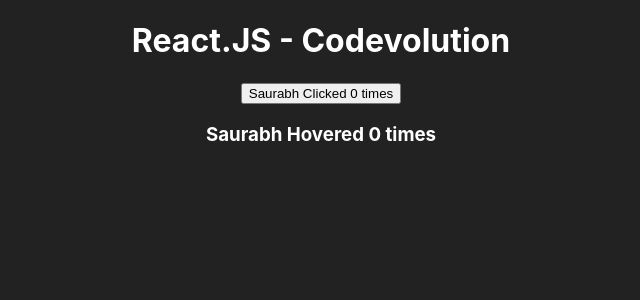
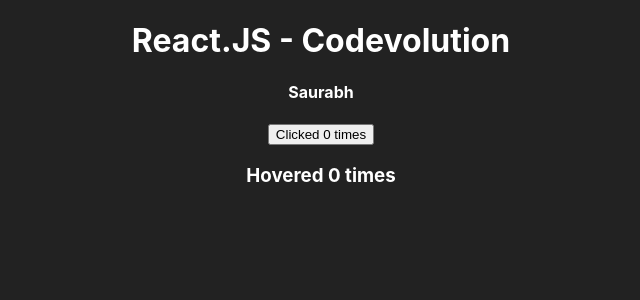
Before and after one commit to suman-saurabh-das/tutorial__react-js__codevolution, a React (Create React App) app: page / in a window 1280 px wide. Shown: the top 300 px of the page, without its empty margins (319-959 px from the left). Built offline with nearby package versions, Linux system fonts and the light colour scheme.

Commit message:
E36 & E37 - Render Props

```diff
--- a/src/App.js
+++ b/src/App.js
@@ -40,8 +40,12 @@
 // import PortalDemo from './react-fundamentals/section 04/E31_PortalDemo';
 // import Hero from './react-fundamentals/section 04/E32_Hero';
 // import ErrorBoundary from './react-fundamentals/section 04/E32_ErrorBoundary';
-import ClickCounter from './react-fundamentals/section 04/E33_E34_E35_ClickCounter';
-import HoverCounter from './react-fundamentals/section 04/E33_E34_E35_HoverCounter';
+// import ClickCounter from './react-fundamentals/section 04/E33_E34_E35_ClickCounter';
+// import HoverCounter from './react-fundamentals/section 04/E33_E34_E35_HoverCounter';
+import User from './react-fundamentals/section 04/E36_E37_User';
+import Counter from './react-fundamentals/section 04/E36_E37_Counter';
+import ClickCounter2 from './react-fundamentals/section 04/E36_E37_ClickCounter2';
+import HoverCounter2 from './react-fundamentals/section 04/E36_E37_HoverCounter2';
 
 function App() {
   return (
@@ -129,8 +133,40 @@
           <Hero heroName={"Joker"} />
         </ErrorBoundary> */}
 
-        <ClickCounter name="Saurabh" />
-        <HoverCounter name="Saurabh" />
+        {/* <ClickCounter name="Saurabh" /> */}
+        {/* <HoverCounter name="Saurabh" /> */}
+
+        <User render={(isLoggedIn) => isLoggedIn ? "Saurabh" : "Guest"} />
+
+        {/* Using Render Props */}
+        {/* <Counter render={
+          (count, incrementCount) => <ClickCounter2
+            count={count}
+            incrementCount={incrementCount} />
+        }>
+        </Counter>
+        <Counter render={
+          (count, incrementCount) => <HoverCounter2
+            count={count}
+            incrementCount={incrementCount} />
+        }>
+        </Counter> */}
+
+        {/* Using Children Props */}
+        <Counter>
+          {
+            (count, incrementCount) => <ClickCounter2
+              count={count}
+              incrementCount={incrementCount} />
+          }
+        </Counter>
+        <Counter>
+          {
+            (count, incrementCount) => <HoverCounter2
+              count={count}
+              incrementCount={incrementCount} />
+          }
+        </Counter>
       </>
     </div>
   );
--- /dev/null
+++ b/src/react-fundamentals/section 04/E36_E37_ClickCounter2.js
@@ -0,0 +1,29 @@
+import React, { Component } from 'react'
+
+class ClickCounter2 extends Component {
+    // constructor(props) {
+    //     super(props)
+
+    //     this.state = {
+    //         count: 0
+    //     }
+    // }
+
+    // incrementCount = () => {
+    //     this.setState((prevState) => {
+    //         return { count: prevState.count + 1 }
+    //     })
+    // }
+
+    render() {
+        // const { count } = this.state
+        const { count, incrementCount } = this.props
+        return (
+            <div>
+                <button onClick={incrementCount}>Clicked {count} times</button>
+            </div>
+        )
+    }
+}
+
+export default ClickCounter2
--- /dev/null
+++ b/src/react-fundamentals/section 04/E36_E37_Counter.js
@@ -0,0 +1,34 @@
+import React, { Component } from 'react'
+
+export class Counter extends Component {
+    constructor(props) {
+        super(props)
+
+        this.state = {
+            count: 0
+        }
+    }
+
+    incrementCount = () => {
+        this.setState((prevState) => ({ count: prevState.count + 1 }))
+    }
+    render() {
+        return (
+            <div>
+                {/* {this.props.render(this.state.count, this.incrementCount)} */}
+                {this.props.children(this.state.count, this.incrementCount)}
+            </div>
+        )
+    }
+}
+
+export default Counter
+
+/*
+  In the counter component, we have a count state and incrementCount method.
+  However, it does not render anything on its own, it is simply going to render whatever is passed as the render prop and while doing so, it passes the count and incrementCount method.
+
+  render prop contains in App.js a function, which when called, returns the component ClickCounter2.js and HoverCounter2.js along with the count and incrementCount method passed as props to the components.
+  NOTE - ClickCounter2.js and HoverCounter2.js will have their own separate instances and does not have any conflict.
+  NOTE - The prop need not be called render, it can be called anything. We can even use the children prop here.
+*/
--- /dev/null
+++ b/src/react-fundamentals/section 04/E36_E37_HoverCounter2.js
@@ -0,0 +1,29 @@
+import React, { Component } from 'react'
+
+class HoverCounter2 extends Component {
+    // constructor(props) {
+    //     super(props)
+
+    //     this.state = {
+    //         count: 0
+    //     }
+    // }
+
+    // incrementCount = () => {
+    //     this.setState((prevState) => {
+    //         return { count: prevState.count + 1 }
+    //     })
+    // }
+
+    render() {
+        // const { count } = this.state
+        const { count, incrementCount } = this.props
+        return (
+            <div>
+                <h3 onMouseOver={incrementCount}>Hovered {count} times</h3>
+            </div>
+        )
+    }
+}
+
+export default HoverCounter2
--- /dev/null
+++ b/src/react-fundamentals/section 04/E36_E37_User.js
@@ -0,0 +1,11 @@
+import React from 'react'
+
+function User(props) {
+    return (
+        <div>
+            <h4>{props.render(true)}</h4>
+        </div>
+    )
+}
+
+export default User
```
Also changed, not shown: src/react-fundamentals/file-index.txt.
